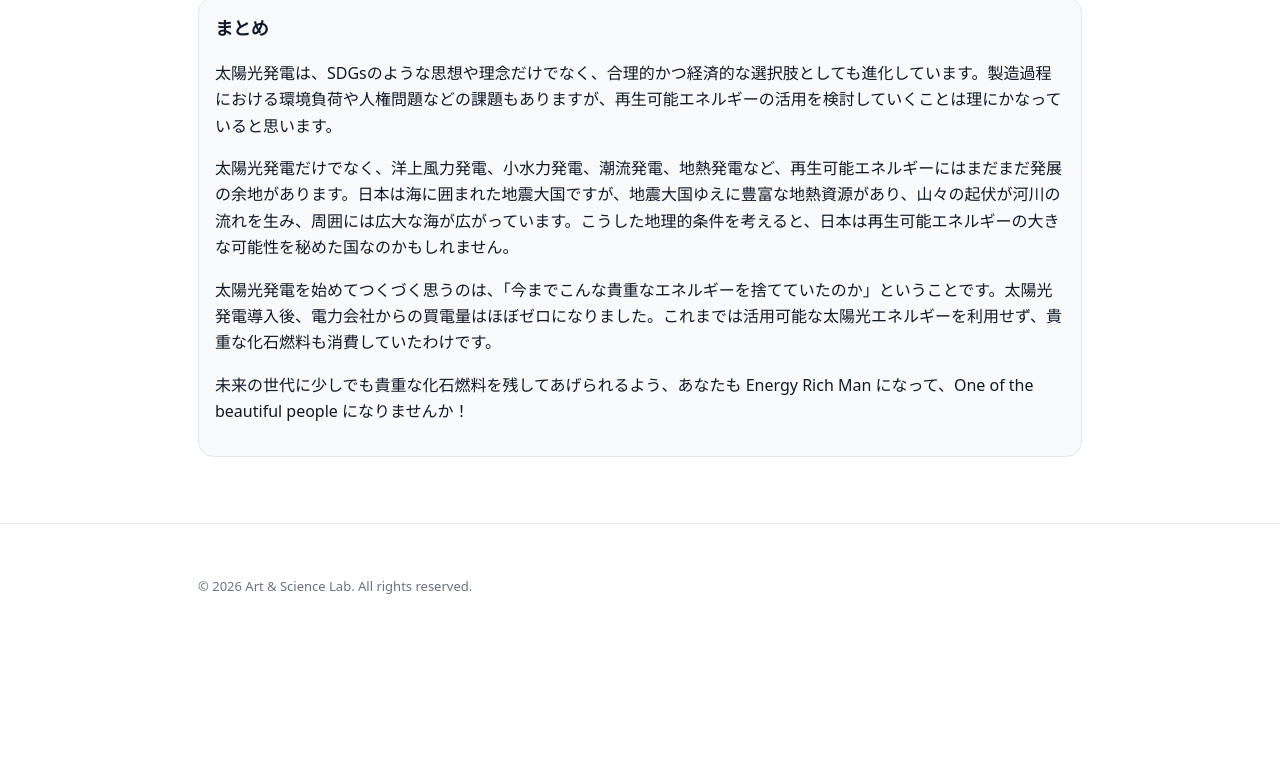
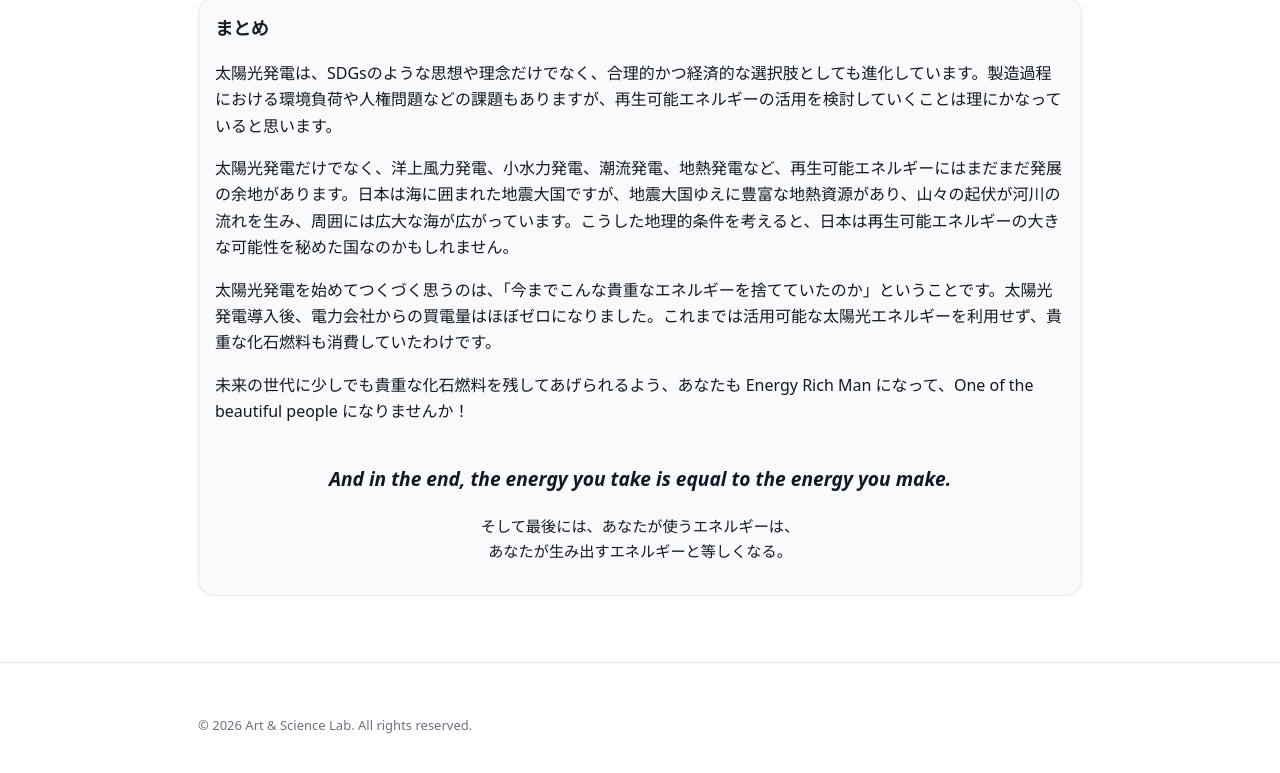
Before and after one commit to Art-and-Science-Lab/Art-and-Science-Lab.github.io, a plain HTML site: page Baby_Youre_an_Energy_Rich_Man_jp.html in a window 1280 px wide. Shown: the part 4291-5064 px from the top of the page. Before the commit the page ends 4941 px from the top, so only its background shows below. Drawn offline with nearby package versions, Linux system fonts and the light colour scheme.

Commit message:
Add Beatles-inspired ending to Energy Rich Man articles

```diff
--- a/Baby_Youre_an_Energy_Rich_Man_jp.html
+++ b/Baby_Youre_an_Energy_Rich_Man_jp.html
@@ -79,11 +79,18 @@
 </section>
 <section class="card">
 <h2>まとめ</h2>
-<p>太陽光発電は、SDGsのような思想や理念だけでなく、合理的かつ経済的な選択肢としても進化しています。製造過程における環境負荷や人権問題などの課題もありますが、再生可能エネルギーの活用を検討していくことは理にかなっていると思います。</p>
-<p>太陽光発電だけでなく、洋上風力発電、小水力発電、潮流発電、地熱発電など、再生可能エネルギーにはまだまだ発展の余地があります。日本は海に囲まれた地震大国ですが、地震大国ゆえに豊富な地熱資源があり、山々の起伏が河川の流れを生み、周囲には広大な海が広がっています。こうした地理的条件を考えると、日本は再生可能エネルギーの大きな可能性を秘めた国なのかもしれません。</p>
-<p>太陽光発電を始めてつくづく思うのは、「今までこんな貴重なエネルギーを捨てていたのか」ということです。太陽光発電導入後、電力会社からの買電量はほぼゼロになりました。これまでは活用可能な太陽光エネルギーを利用せず、貴重な化石燃料も消費していたわけです。</p>
-<p>未来の世代に少しでも貴重な化石燃料を残してあげられるよう、あなたも Energy Rich Man になって、One of the beautiful people になりませんか！</p>
-      </section>
+  <p>太陽光発電は、SDGsのような思想や理念だけでなく、合理的かつ経済的な選択肢としても進化しています。製造過程における環境負荷や人権問題などの課題もありますが、再生可能エネルギーの活用を検討していくことは理にかなっていると思います。</p>
+  <p>太陽光発電だけでなく、洋上風力発電、小水力発電、潮流発電、地熱発電など、再生可能エネルギーにはまだまだ発展の余地があります。日本は海に囲まれた地震大国ですが、地震大国ゆえに豊富な地熱資源があり、山々の起伏が河川の流れを生み、周囲には広大な海が広がっています。こうした地理的条件を考えると、日本は再生可能エネルギーの大きな可能性を秘めた国なのかもしれません。</p>
+  <p>太陽光発電を始めてつくづく思うのは、「今までこんな貴重なエネルギーを捨てていたのか」ということです。太陽光発電導入後、電力会社からの買電量はほぼゼロになりました。これまでは活用可能な太陽光エネルギーを利用せず、貴重な化石燃料も消費していたわけです。</p>
+  <p>未来の世代に少しでも貴重な化石燃料を残してあげられるよう、あなたも Energy Rich Man になって、One of the beautiful people になりませんか！</p>
+  <p style="text-align: center; margin-top: 2em; font-size: 1.2em;">
+    <b><i>And in the end, the energy you take is equal to the energy you make.</i></b>
+  </p>
+  <p style="text-align: center; font-size: 0.95em;">
+    そして最後には、あなたが使うエネルギーは、<br>
+    あなたが生み出すエネルギーと等しくなる。
+  </p>
+</section>
     </div>
   </main>
 
```
Also changed, not shown: Baby_Youre_an_Energy_Rich_Man.html (+3 -0 lines).
